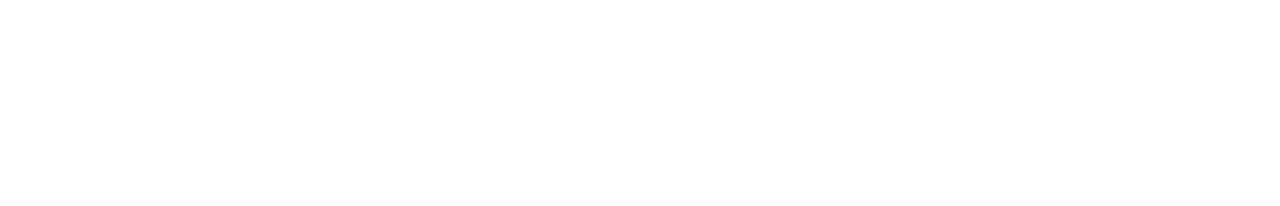
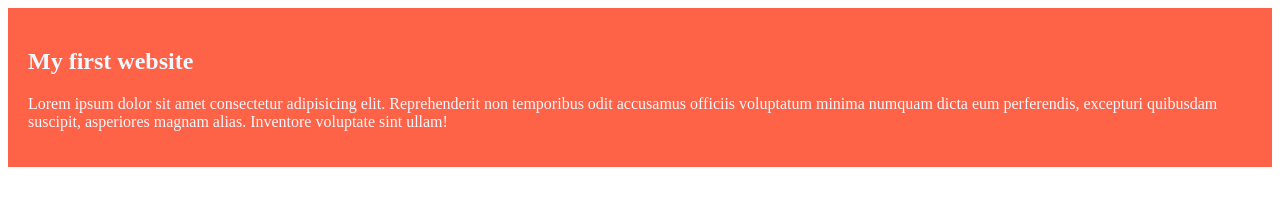
Before and after one commit to rakib-hasan3/my-first-git-hub-repo, a plain HTML site: page index.html in a window 1280 px wide. Drawn offline with Linux system fonts and the light colour scheme.

Commit message:
added the first blog

```diff
--- a/index.html
+++ b/index.html
@@ -4,8 +4,17 @@
     <meta charset="UTF-8">
     <meta name="viewport" content="width=device-width, initial-scale=1.0">
     <title>My first ever github repo</title>
+    <link rel="stylesheet" href="styles/blog.css">
 </head>
 <body>
+    <div>
+        <h2>My first website</h2>
+    <p>Lorem ipsum dolor sit amet consectetur adipisicing elit.
+         Reprehenderit non temporibus odit accusamus officiis
+         voluptatum minima numquam dicta eum perferendis,
+         excepturi quibusdam suscipit, asperiores magnam alias.
+          Inventore voluptate sint ullam!</p>
 
+    </div>
 </body>
 </html>
--- /dev/null
+++ b/styles/blog.css
@@ -0,0 +1,5 @@
+div{
+    background-color: tomato;
+    padding: 20px;
+    color: aliceblue;
+}
```
